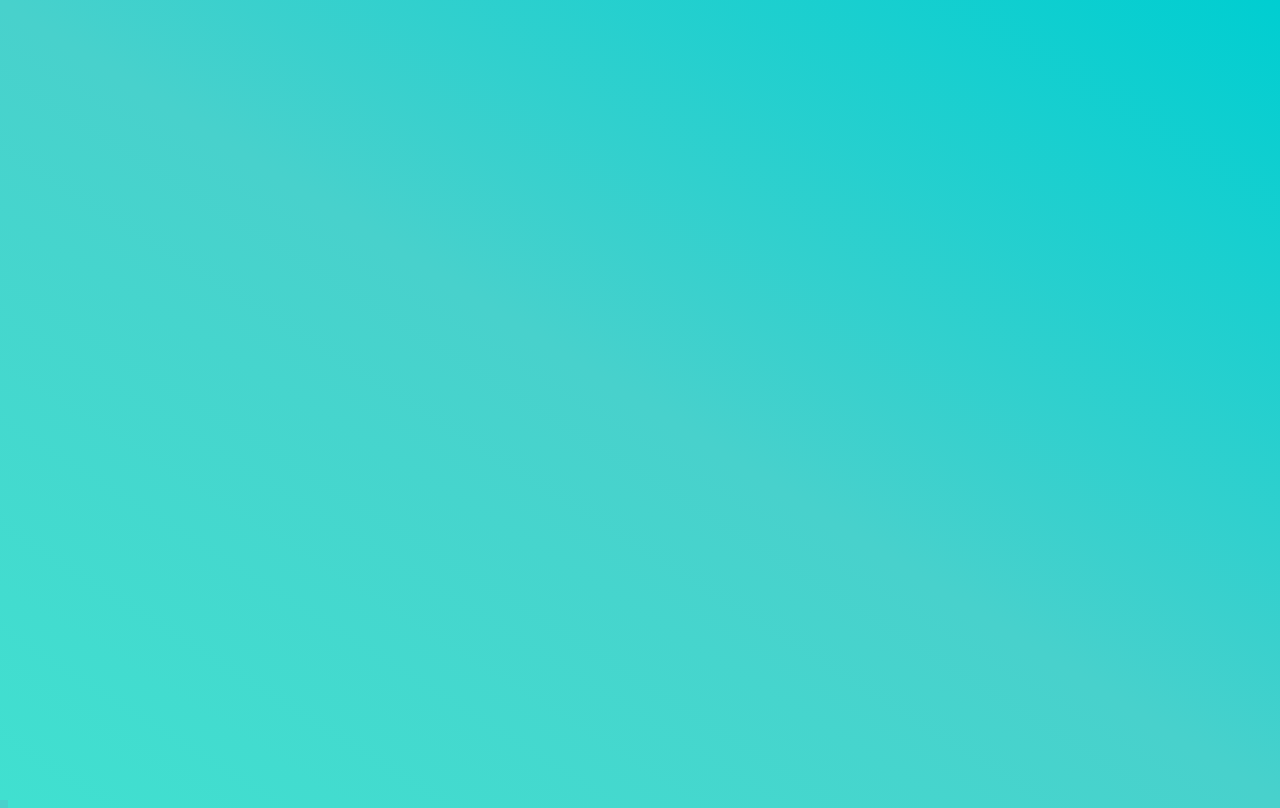
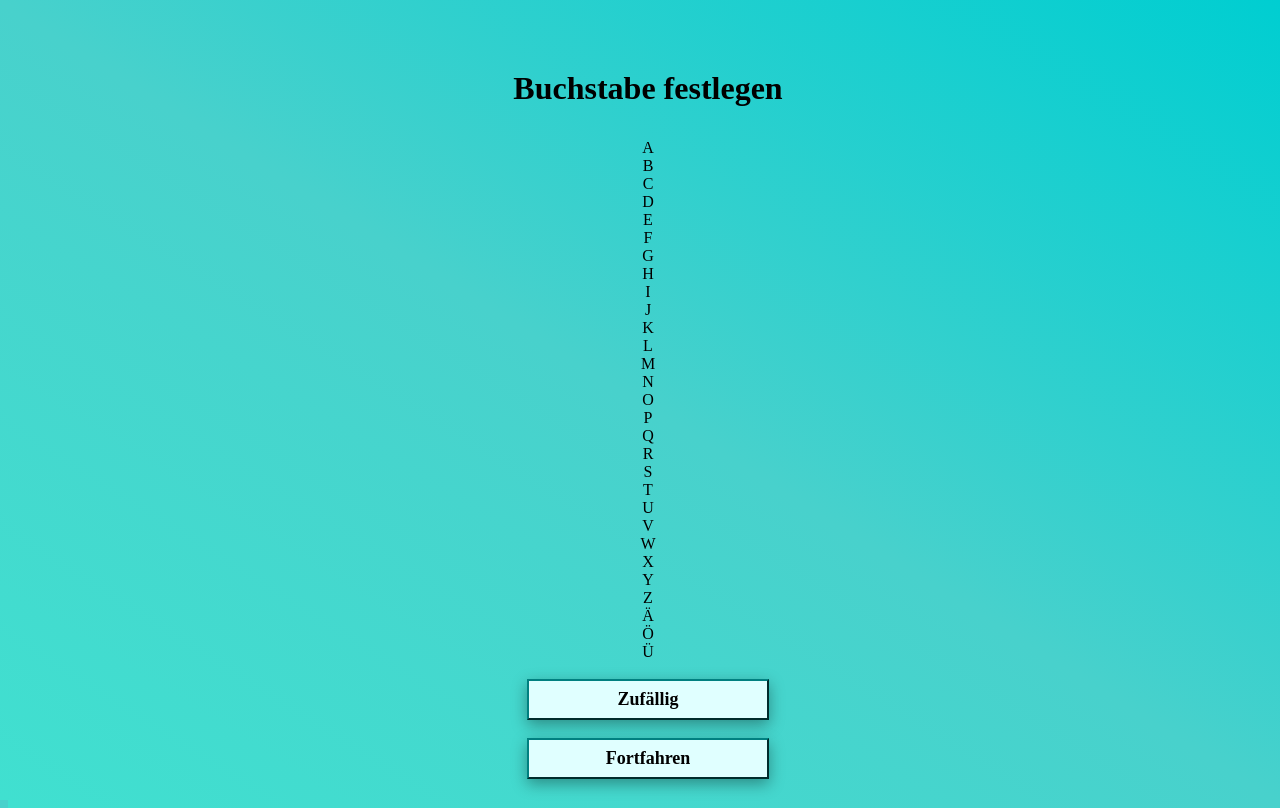
Before and after one commit to fabikasp/walking_dictionary, a React (Vite) app: page /letter-selection in a window 1280 px wide. Before the commit this address had no page. Built offline with nearby package versions, Linux system fonts and the light colour scheme.

Commit message:
Add letter selection

```diff
--- a/src/components/App.tsx
+++ b/src/components/App.tsx
@@ -2,10 +2,12 @@ import React, { useState } from "react";
 import { BrowserRouter, Routes, Route } from "react-router-dom";
 import { Home } from "./home/Home";
 import { GroupSelection } from "./group-selection/GroupSelection";
+import { LetterSelection } from "./letter-selection/LetterSelection";
 import "./App.css";
 
 export const App = () => {
   const [participants, setParticipants] = useState<string[]>([]);
+  const [letter, setLetter] = useState("");
 
   const addParticipant = (participant: string) => {
     setParticipants([...participants, participant]);
@@ -22,6 +24,7 @@ export const App = () => {
         <Routes>
             <Route index element={<Home />} />
             <Route path="group-selection" element={<GroupSelection participants={participants} addParticipant={addParticipant} deleteParticipant={deleteParticipant} />} />
+            <Route path="letter-selection" element={<LetterSelection />} />
         </Routes>
     </BrowserRouter>
   );
--- /dev/null
+++ b/src/components/letter-selection/Letter.tsx
@@ -0,0 +1,13 @@
+import React from "react";
+
+type LetterProps = {
+    letter: string
+};
+
+export const Letter = ({letter}: LetterProps) => {
+    return (
+        <div className="letter-selection-letter">
+            <span>{letter}</span>
+        </div>
+    );
+};
--- /dev/null
+++ b/src/components/letter-selection/LetterSelection.css
@@ -0,0 +1,28 @@
+#letter-selection {
+    height: 100%;
+    display: flex;
+    align-items: center;
+    justify-content: center;
+}
+
+#letter-selection-body {
+    text-align: center;
+    justify-content: center;
+}
+
+#letter-selection-headline {
+    font-size: 32px;
+    font-weight: bold;
+}
+
+#letter-selection-random-button {
+    width: 90%;
+    font-size: 18px;
+    margin-top: 18px;
+}
+
+#letter-selection-continue-button {
+    width: 90%;
+    font-size: 18px;
+    margin-top: 18px;
+}
--- /dev/null
+++ b/src/components/letter-selection/LetterSelection.tsx
@@ -0,0 +1,26 @@
+import React, { useState } from "react";
+import { useNavigate } from "react-router-dom";
+import { letters } from "./types";
+import { Letter } from "./Letter";
+import "./LetterSelection.css";
+
+export const LetterSelection = () => {
+  const [errorMessage, setErrorMessage] = useState("");
+  const navigate = useNavigate();
+
+  // TODO: sämtliche props in types file auslagern
+
+  return (
+    <div id="letter-selection">
+      <div id="letter-selection-body">
+        <p id="letter-selection-headline">Buchstabe festlegen</p>
+        <div id="letter-selection-letters">
+          {letters.map((letter, index) => <Letter key={index} letter={letter} />)}
+        </div>
+        <div id="letter-selection-error">{errorMessage}</div>
+        <button id="letter-selection-random-button">Zufällig</button>
+        <button id="letter-selection-continue-button" onClick={() => navigate("/play")}>Fortfahren</button>
+      </div>
+    </div>
+  );
+};
--- /dev/null
+++ b/src/components/letter-selection/types.ts
@@ -0,0 +1,31 @@
+export const letters: string[] = [
+    "A",
+    "B",
+    "C",
+    "D",
+    "E",
+    "F",
+    "G",
+    "H",
+    "I",
+    "J",
+    "K",
+    "L",
+    "M",
+    "N",
+    "O",
+    "P",
+    "Q",
+    "R",
+    "S",
+    "T",
+    "U",
+    "V",
+    "W",
+    "X",
+    "Y",
+    "Z",
+    "Ä",
+    "Ö",
+    "Ü"
+];
```
